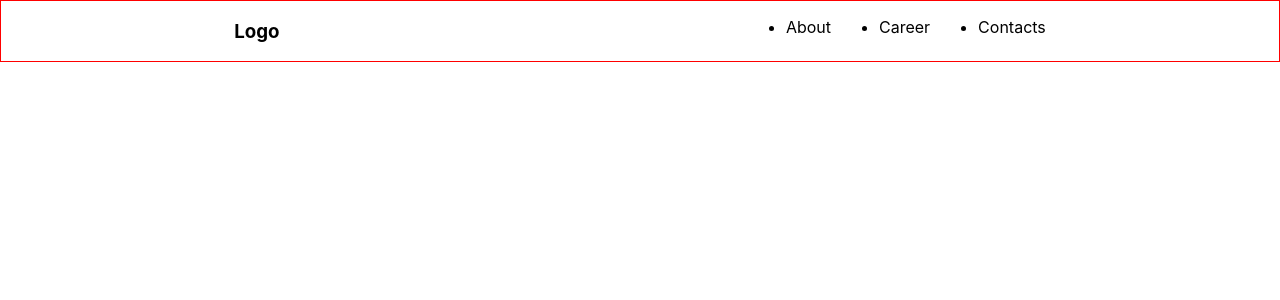
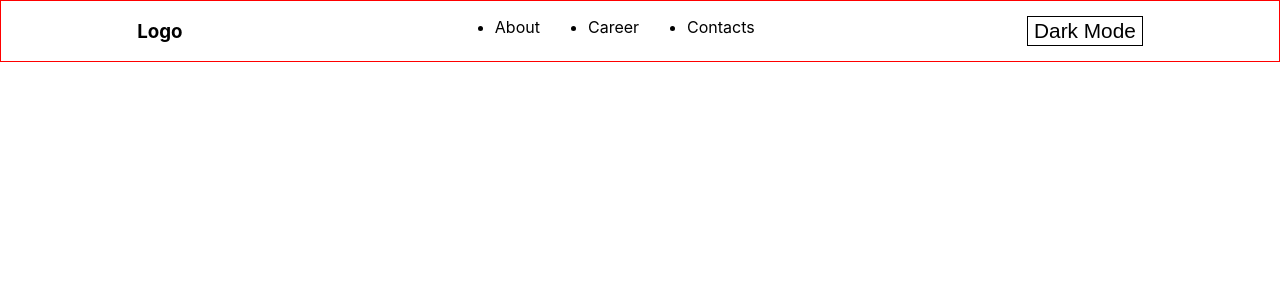
Before and after one commit to antasticAntman/Sliders-and-Carousel, a React (Create React App) app: page / in a window 1280 px wide. Shown: the top 300 px of the page. Built offline with nearby package versions, Linux system fonts and the light colour scheme.

Commit message:
I have created a button template

```diff
--- a/src/App.js
+++ b/src/App.js
@@ -4,7 +4,7 @@ import './App.css';
 function App() {
   return (
     <header>
-      <div className='Logo'>
+      <div id='Logo'>
         <h3>Logo</h3>
       </div>
       <ul>
@@ -12,6 +12,9 @@ function App() {
         <li>Career</li>
         <li>Contacts</li>
       </ul>
+      <div id='light-mode-div'>
+        <button id='light-mode'>Dark Mode</button>
+      </div>
     </header>
   );
 }
--- a/src/index.css
+++ b/src/index.css
@@ -21,3 +21,22 @@ ul{
   display:flex;
   gap: 3rem;
 }
+
+#light-mode-div {
+  display: flex;
+  justify-content: center;
+  height:30px;
+  margin: auto 0px auto 0px
+}
+
+#light-mode {
+  border:1px solid black;
+  background-color: white;
+  font-size: 1.3rem;
+
+}
+
+#light-mode:hover {
+  text-decoration: underline;
+  cursor: pointer;
+}
```
